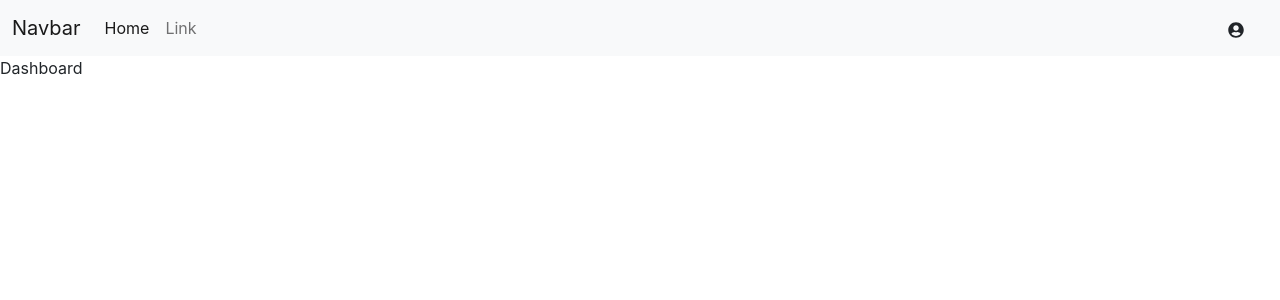
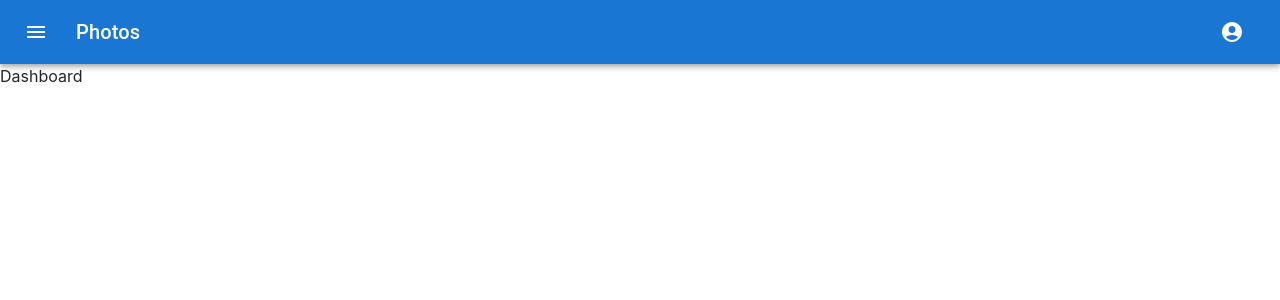
Before and after one commit to omersb/fireBlog, a React (Create React App) app: page / in a window 1280 px wide. Shown: the top 300 px of the page. Built offline with nearby package versions, Linux system fonts and the light colour scheme.

Commit message:
navbar mui

```diff
--- a/package.json
+++ b/package.json
@@ -3,6 +3,10 @@
   "version": "0.1.0",
   "private": true,
   "dependencies": {
+    "@emotion/react": "^11.10.0",
+    "@emotion/styled": "^11.10.0",
+    "@mui/icons-material": "^5.8.4",
+    "@mui/material": "^5.9.3",
     "@testing-library/jest-dom": "^5.16.5",
     "@testing-library/react": "^13.3.0",
     "@testing-library/user-event": "^13.5.0",
--- a/src/app-router/AppRouter.jsx
+++ b/src/app-router/AppRouter.jsx
@@ -7,7 +7,7 @@
 const AppRouter = () => {
   return (
     <BrowserRouter>
-      <Navbar />
+    <Navbar/>
       <Routes>
         <Route path="/" element={<Dashboard />} />
         <Route path="/login" element={<Login />} />
--- a/src/components/Navbar.jsx
+++ b/src/components/Navbar.jsx
@@ -1,66 +1,80 @@
-import React from "react";
-import { FaUserCircle } from "react-icons/fa";
+import * as React from "react";
+import AppBar from "@mui/material/AppBar";
+import Box from "@mui/material/Box";
+import Toolbar from "@mui/material/Toolbar";
+import Typography from "@mui/material/Typography";
+import IconButton from "@mui/material/IconButton";
+import MenuIcon from "@mui/icons-material/Menu";
+import AccountCircle from "@mui/icons-material/AccountCircle";
+import MenuItem from "@mui/material/MenuItem";
+import Menu from "@mui/material/Menu";
 
-const Navbar = () => {
+export default function MenuAppBar() {
+  const [auth, setAuth] = React.useState(true);
+  const [anchorEl, setAnchorEl] = React.useState(null);
+
+  const handleChange = (event) => {
+    setAuth(event.target.checked);
+  };
+
+  const handleMenu = (event) => {
+    setAnchorEl(event.currentTarget);
+  };
+
+  const handleClose = () => {
+    setAnchorEl(null);
+  };
+
   return (
-    <div>
-      <nav className="navbar navbar-expand-lg bg-light">
-        <div className="container-fluid">
-          <a className="navbar-brand" href="#">
-            Navbar
-          </a>
-          <button
-            className="navbar-toggler"
-            type="button"
-            data-bs-toggle="collapse"
-            data-bs-target="#navbarSupportedContent"
-            aria-controls="navbarSupportedContent"
-            aria-expanded="false"
-            aria-label="Toggle navigation"
+    <Box sx={{ flexGrow: 1 }}>
+      <AppBar position="static">
+        <Toolbar>
+          <IconButton
+            size="large"
+            edge="start"
+            color="inherit"
+            aria-label="menu"
+            sx={{ mr: 2 }}
           >
-            <span className="navbar-toggler-icon"></span>
-          </button>
-          <div className="collapse navbar-collapse" id="navbarSupportedContent">
-            <ul className="navbar-nav me-auto mb-2 mb-lg-0">
-              <li className="nav-item">
-                <a className="nav-link active" aria-current="page" href="#">
-                  Home
-                </a>
-              </li>
-              <li className="nav-item">
-                <a className="nav-link" href="#">
-                  Link
-                </a>
-              </li>
-            </ul>
-            <div className="nav-item dropdown me-4">
-              <a
-                className="nav-link "
-                href="#"
-                role="button"
-                data-bs-toggle="dropdown"
-                aria-expanded="false"
+            <MenuIcon />
+          </IconButton>
+          <Typography variant="h6" component="div" sx={{ flexGrow: 1 }}>
+            Photos
+          </Typography>
+          {auth && (
+            <div>
+              <IconButton
+                size="large"
+                aria-label="account of current user"
+                aria-controls="menu-appbar"
+                aria-haspopup="true"
+                onClick={handleMenu}
+                color="inherit"
               >
-                <FaUserCircle />
-              </a>
-              <ul className="dropdown-menu">
-                <li>
-                  <a className="dropdown-item" href="#">
-                    Login
-                  </a>
-                </li>
-                <li>
-                  <a className="dropdown-item" href="#">
-                    Register
-                  </a>
-                </li>
-              </ul>
+                <AccountCircle />
+              </IconButton>
+              <Menu
+                id="menu-appbar"
+                anchorEl={anchorEl}
+                anchorOrigin={{
+                  vertical: "top",
+                  horizontal: "right",
+                }}
+                keepMounted
+                transformOrigin={{
+                  vertical: "top",
+                  horizontal: "right",
+                }}
+                open={Boolean(anchorEl)}
+                onClose={handleClose}
+              >
+                <MenuItem onClick={handleClose}>Login</MenuItem>
+                <MenuItem onClick={handleClose}>Register</MenuItem>
+              </Menu>
             </div>
-          </div>
-        </div>
-      </nav>
-    </div>
+          )}
+        </Toolbar>
+      </AppBar>
+    </Box>
   );
-};
-
-export default Navbar;
+}
```
Also changed, not shown: src/App.js (line endings or trailing spaces), 2 other files (tests, documents, lock files or other folders).
